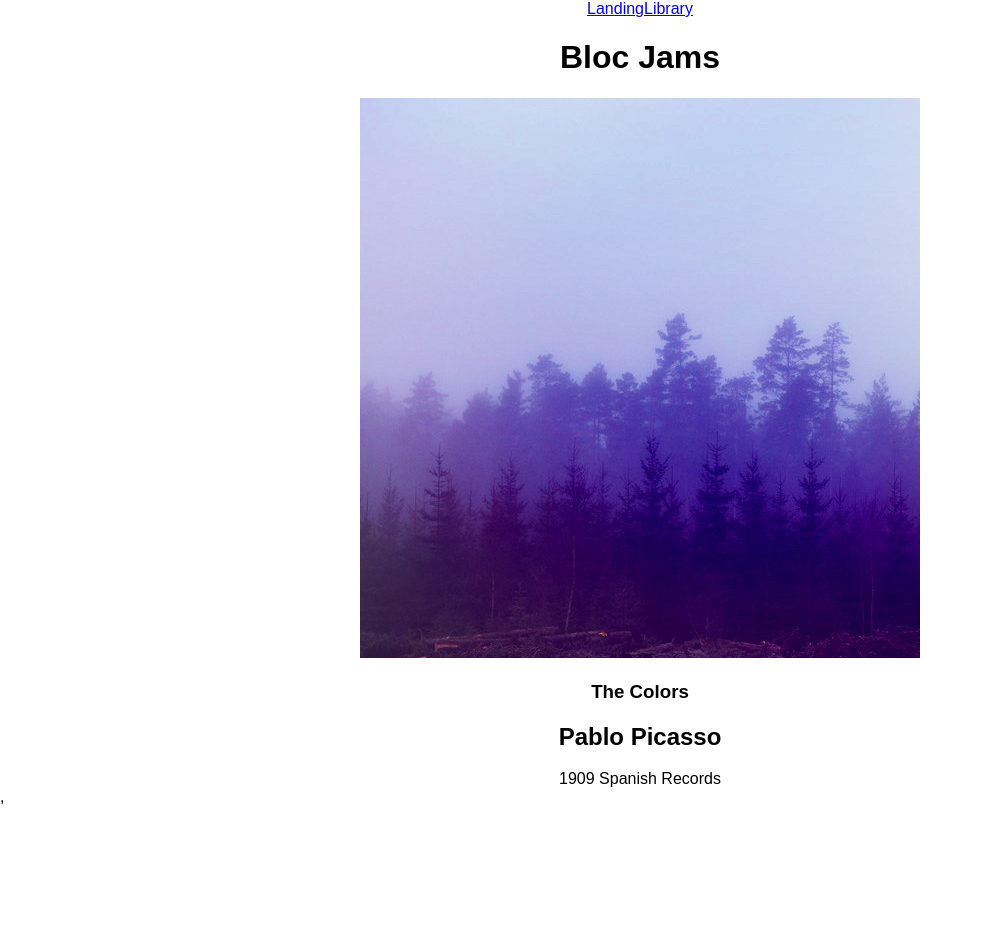
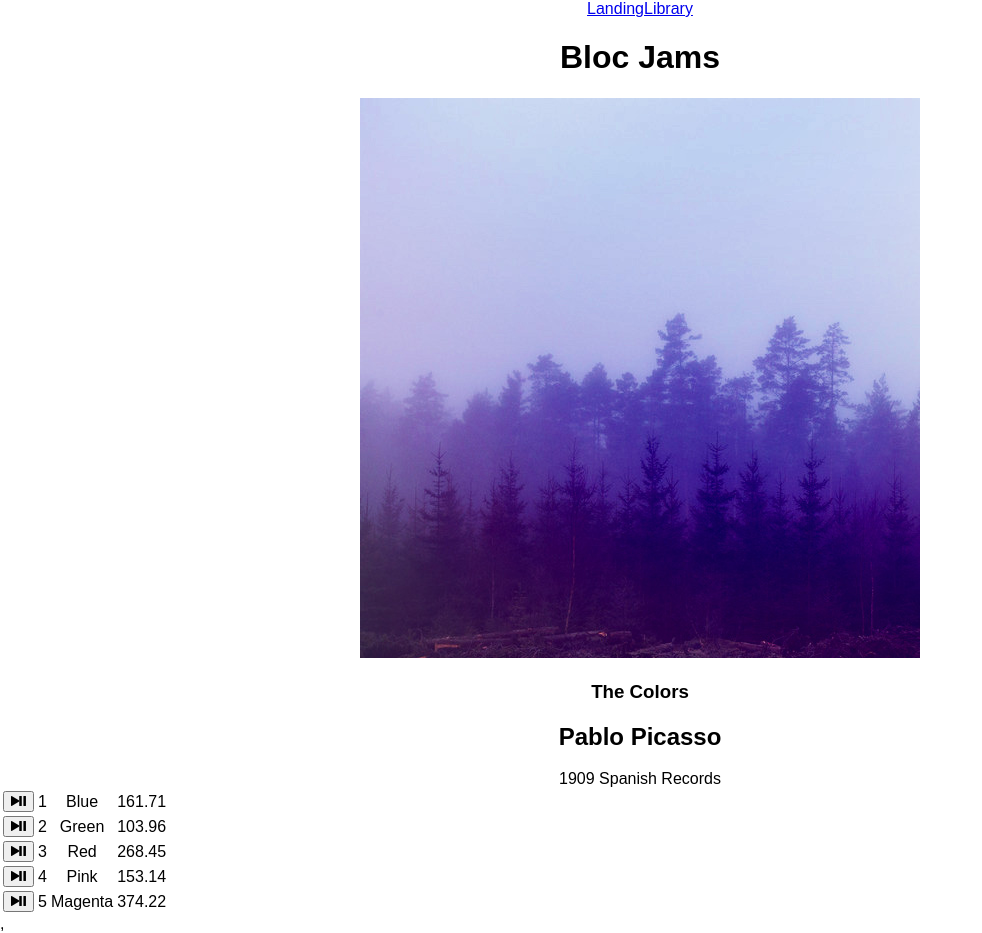
Before and after one commit to LeahMcN/bloc-jams-react, a React (Create React App) app: page /album/the-colors in a window 1280 px wide. Shown: the whole page, without its empty margins (0-982 px from the left). Before the commit the page ends 806 px from the top, so only its background shows below. Built offline with nearby package versions, Linux system fonts and the light colour scheme.

Commit message:
Components: Album assignment completed

```diff
--- a/public/index.html
+++ b/public/index.html
@@ -10,7 +10,9 @@
     -->
     <link rel="manifest" href="%PUBLIC_URL%/manifest.json">
     <link rel="shortcut icon" href="%PUBLIC_URL%/favicon.ico">
+    <link rel="stylesheet" href="http://code.ionicframework.com/ionicons/2.0.1/css/ionicons.min.css">
     <!--
+
       Notice the use of %PUBLIC_URL% in the tags above.
       It will be replaced with the URL of the `public` folder during the build.
       Only files inside the `public` folder can be referenced from the HTML.
--- a/src/components/Album.js
+++ b/src/components/Album.js
@@ -12,7 +12,7 @@
     this.state = {
       album: album
     };
-  }
+}
 
    render() {
      return (
@@ -32,6 +32,19 @@
             <col id="song-duration -column" />
           </colgroup>
           <tbody>
+            {this.state.album.songs.map( (song, index) =>
+              <tr className="song" key={index} >
+                <td className="button">
+                <button>
+                  <span className="ion-play"></span>
+                  <span className="ion-pause"></span>
+                </button>
+                </td>
+                <td className="song-number">{index+1}</td>
+                <td className="song-title">{song.title}</td>
+                <td className="song-duration">{song.duration}</td>
+              </tr>
+            )}
           </tbody>
         </table>
        </section>
```
